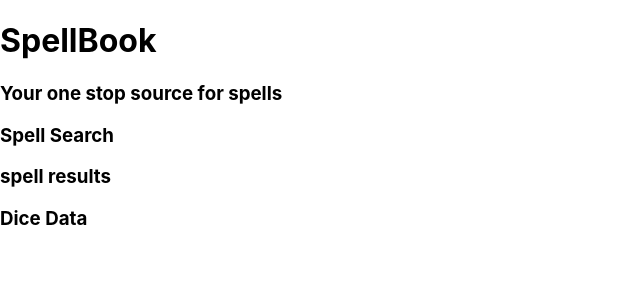
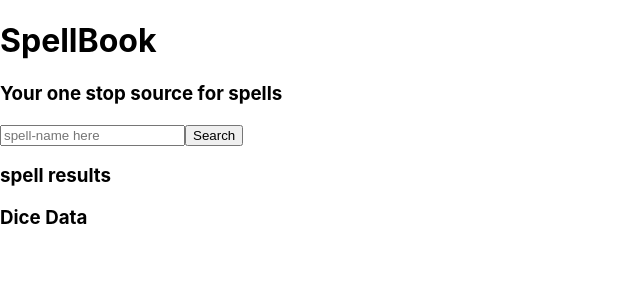
Before and after one commit to candontwork/DnD-SpellBook, a React (Create React App) app in the folder spellbook/: page / in a window 1280 px wide. Shown: the top 300 px of the page, without its empty margins (0-640 px from the left). Built offline with nearby package versions, Linux system fonts and the light colour scheme.

Commit message:
calling api works...

```diff
--- a/spellbook/src/App.js
+++ b/spellbook/src/App.js
@@ -1,7 +1,6 @@
 import React from 'react';
 
-
-import SpellSearch from './components/SpellResults';
+import SpellSearch from './components/SpellSearch';
 import DiceData from './components/DiceData';
 import SpellBook from './components/SpellBook';
 
--- a/spellbook/src/components/SpellResults.jsx
+++ b/spellbook/src/components/SpellResults.jsx
@@ -1,11 +1,10 @@
 import React from "react";
 
-function SpellSearch() {
+function SpellResults() {
     return (
         <>
-            <h3>Spell Search</h3>
         </>
     )
 }
 
-export default SpellSearch
+export default SpellResults
--- a/spellbook/src/components/SpellSearch.jsx
+++ b/spellbook/src/components/SpellSearch.jsx
@@ -0,0 +1,85 @@
+import React, { useState, useEffect } from "react";
+import axios from "axios";
+
+function SpellSearch() {
+  const [spells, setSpells] = useState("");
+  const [returnedSearch, setReturnedSearch] = useState("");
+
+  useEffect(() => {
+    const abortCont = new AbortController();
+    console.log(`rendering`);
+
+    return () => {
+      abortCont.abort();
+    };
+  }, []);
+
+    const searchKeyword = async (val) => {
+    //   console.log(`https://www.dnd5eapi.co/api/spells=${val}`)
+    console.log("call api for spells:", spells);
+    try {
+      const res = await axios(`https://api.open5e.com/spells/?search=${val}`);
+      const data = await res.data.results;
+      console.log("apidata:", data);
+      setReturnedSearch(data);
+    } catch (error) {
+      console.log(error);
+    }
+  };
+
+  function onClickHandler() {}
+
+  console.log("spells:", spells);
+  console.log("returnedSearch:", returnedSearch);
+  return (
+    <>
+      <form>
+        <input
+          type="text"
+          placeholder="spell-name here"
+          value={spells}
+          onChange={(e) => {
+            setSpells(e.target.value);
+          }}
+        />
+        <button type="button" onClick={() => searchKeyword(spells)}>
+          Search
+        </button>
+      </form>
+    </>
+  );
+}
+
+export default SpellSearch;
+
+// const getSpell = () => {
+//     Axios.get(`https://www.dnd5eapi.co/api/spells`).then(
+//         (response)=> {
+//             console.log(response)
+//         }
+//     );
+// };
+
+// const handleSubmit = () => {
+//     const searchQuery = inputSearchRef.current.value
+// }
+
+// async function fetchData(searchQuery) {
+//     try {
+//         const response = await fetch (`https://www.dnd5eapi.co/api/`)
+//     } catch(error) {
+//         console.log(error)
+//     }
+// }
+
+// const search = async val => {
+//     const res = await axios(
+//         `https://www.dnd5eapi.co/api/spells?query=${val}`)
+//     const spells = await res.data.results;
+//     setSpells(spells)
+// }
+
+// const onClickHandler = async e => {
+//     search(e.target.value)
+//     setSpells(e.target.valule)
+// };
```
